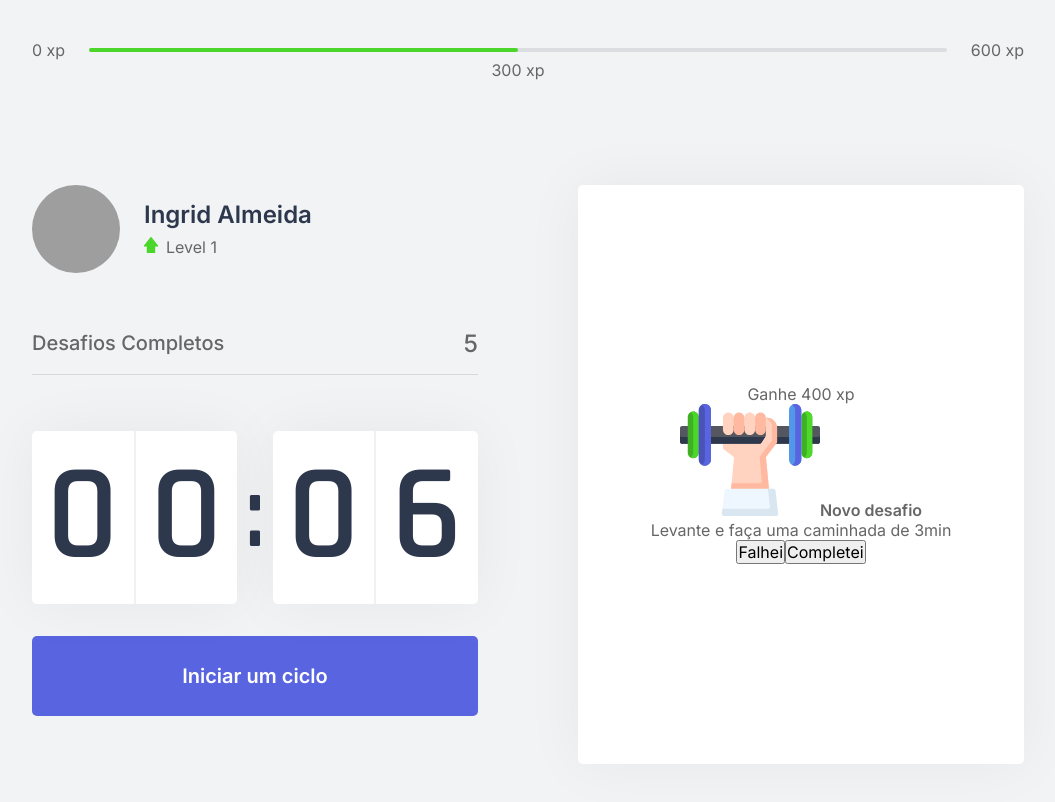
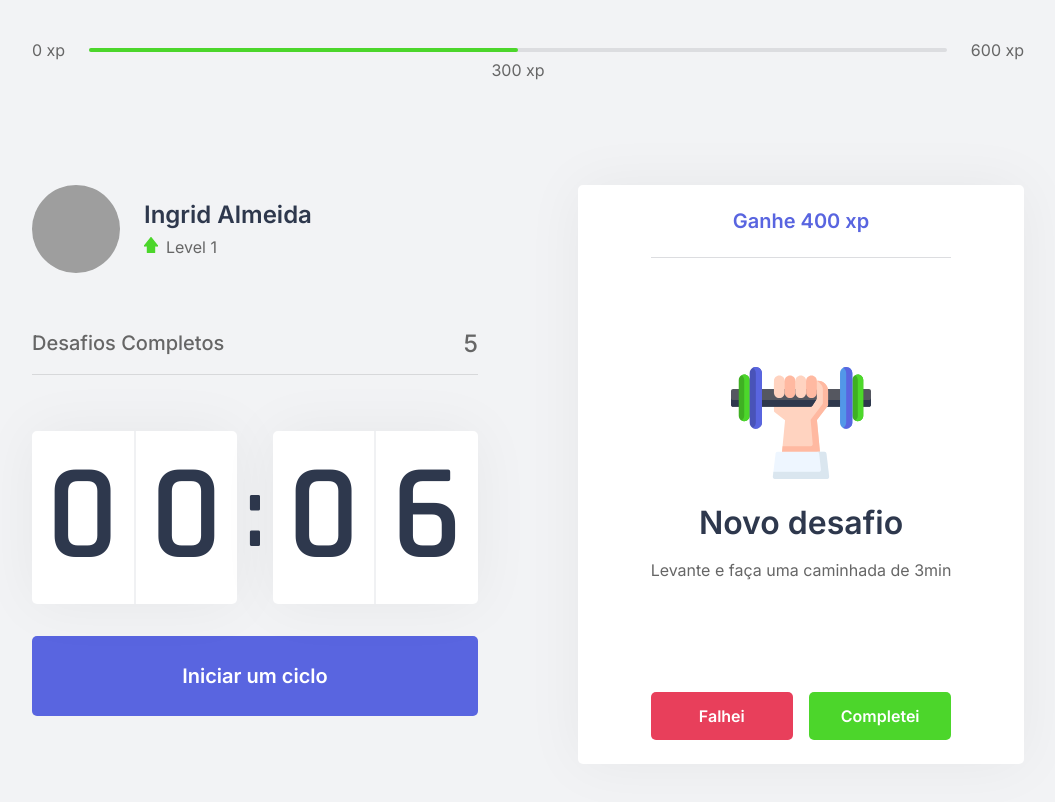
Before and after one commit to ingridsj/moveit-next, a Next.js app: page / in a window 1280 px wide. Shown: the top 802 px of the page, without its empty margins (112-1167 px from the left). Built offline with nearby package versions, Linux system fonts and the light colour scheme; grey boxes are pictures that could not be loaded.

Commit message:
adding style challengebox card

```diff
--- a/src/styles/components/ChallengeBox.module.css
+++ b/src/styles/components/ChallengeBox.module.css
@@ -12,3 +12,99 @@
 
   text-align: center;
 }
+
+.challengeNotActive {
+  display: flex;
+  flex-direction: column;
+  align-items: center;
+}
+
+.challengeNotActive strong {
+  font-size: 1.5rem;
+  font-weight: 500;
+  line-height: 1.4;
+}
+
+.challengeNotActive p {
+  display: flex;
+  flex-direction: column;
+  align-items: center;
+  line-height: 1.4;
+  max-width: 70%;
+  margin-top: 3rem;
+}
+
+.challengeNotActive p img {
+  margin-bottom: 1rem;
+}
+
+.challengeActive {
+  height: 100%;
+
+  display: flex;
+  flex-direction: column;
+}
+
+.challengeActive header {
+  color: var(--blue);
+  font-weight: 600;
+  font-size: 1.25rem;
+  padding: 0 2rem 1.5rem;
+  border-bottom: 1px solid var(--gray-line);
+}
+
+.challengeActive main {
+  flex: 1;
+  display: flex;
+  flex-direction: column;
+  align-items: center;
+  justify-content: center;
+}
+
+.challengeActive main strong {
+  font-size: 2rem;
+  font-weight: 600;
+  color: var(--title);
+  margin: 1.5rem 0 1rem;
+
+}
+
+.challengeActive main p {
+  line-height: 1.5rem;
+}
+
+.challengeActive footer {
+  display: grid;
+  grid-template-columns: 1fr 1fr;
+  gap: 1rem;
+}
+
+.challengeActive footer button {
+  height: 3rem;
+
+  display: flex;
+  align-items: center;
+  justify-content: center;
+
+  border: 0;
+  border-radius: 5px;
+
+  color: var(--white);
+
+  font-size: 1rem;
+  font-weight: 600;
+
+  transition: filter 0.2s;
+}
+
+.challengeActive footer button.challengeFailedButton {
+  background: var(--red);
+}
+
+.challengeActive footer button.challengeSucceededButton {
+  background: var(--green);
+}
+
+.challengeActive footer button:hover {
+  filter: brightness(0.9);
+}
```
